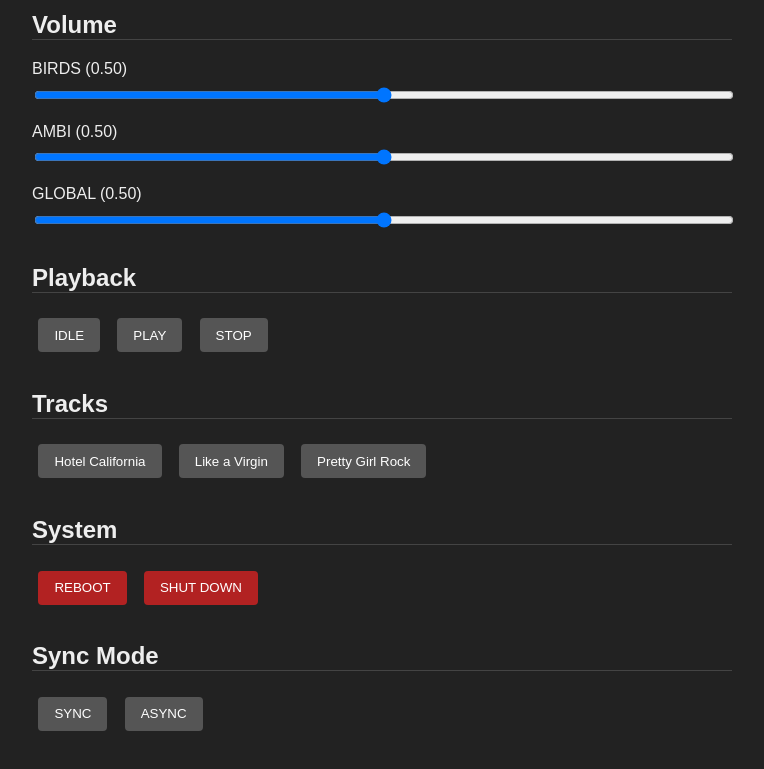
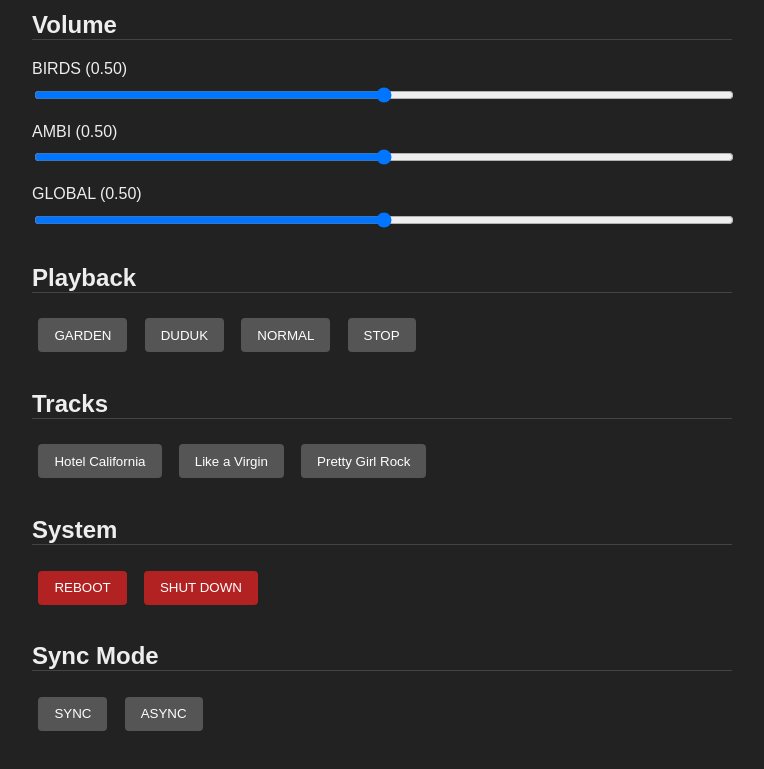
Before and after one commit to traversable-dale/bird-board-2, a website: page src/index.html in a window 1280 px wide. Shown: the part 111-880 px from the top of the page, without its empty margins (258-1022 px from the left). Drawn offline with Linux system fonts and the light colour scheme.

Commit message:
adds normal + special modes | fade in out ambi/nature for music

```diff
--- a/src/index.html
+++ b/src/index.html
@@ -30,8 +30,9 @@
 
   <!-- ────────── PLAYBACK ────────── -->
   <h2>Playback</h2>
-  <button type="button" class="btn" data-topic="/idle" data-val="1">IDLE</button>
-  <button type="button" class="btn" data-topic="/play" data-val="1">PLAY</button>
+  <button type="button" class="btn" data-topic="/special_nature" data-val="1">GARDEN</button>
+  <button type="button" class="btn" data-topic="/special" data-val="1">DUDUK</button>
+  <button type="button" class="btn" data-topic="/normal" data-val="1">NORMAL</button>
   <button type="button" class="btn" data-topic="/stop" data-val="1">STOP</button>
 
   <!-- ────────── TRACK SELECT ────────── -->
```
Also changed, not shown: 1 other file.
